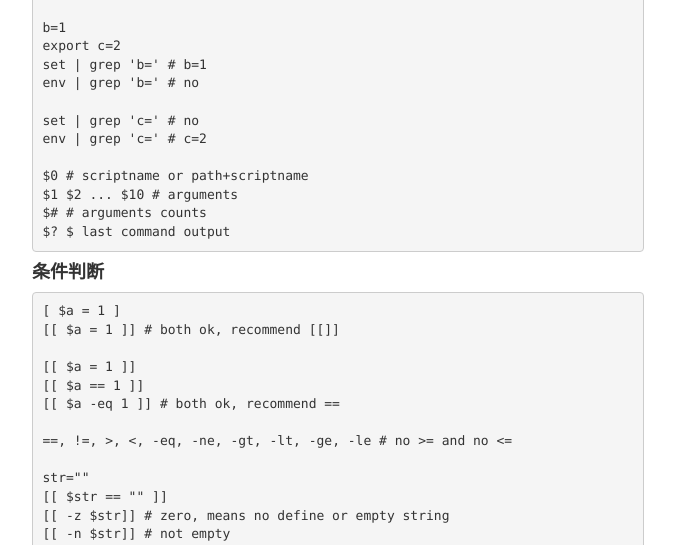
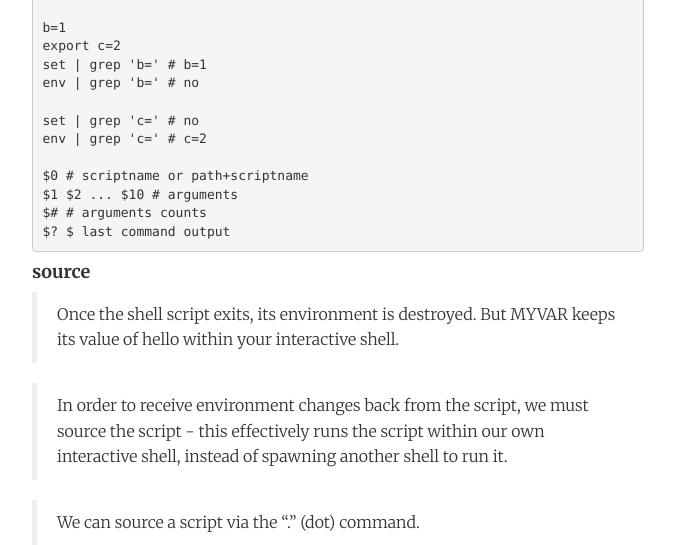
Before and after one commit to FaiChou/faichou.github.io, a Jekyll site: the page built from _posts/2018-06-22-shell.md, in a window 1280 px wide and 1400 px high, scrolled down 792 px. Shown: the top 545 px of the window, without its empty margins (302-977 px from the left). Built offline with Jekyll 4.4.1, drawn with Linux system fonts in a browser that asks for light colours; comment, search, counter and statistics services are not loaded; some of the changed text lies outside the part shown; grey boxes are pictures that could not be loaded.

Commit message:
add source knowledge to shell

````diff
--- a/_posts/2018-06-22-shell.md
+++ b/_posts/2018-06-22-shell.md
@@ -51,6 +51,17 @@ $# # arguments counts
 $? $ last command output
 ```
 
+#### source
+
+> Once the shell script exits, its environment is destroyed. But MYVAR keeps its value of hello within your interactive shell.
+
+> In order to receive environment changes back from the script, we must source the script - this effectively runs the script within our own interactive shell, instead of spawning another shell to run it.
+
+> We can source a script via the "." (dot) command.
+
+<img src="http://o7bkcj7d7.bkt.clouddn.com/markdown/1530929127090.png"
+width="600" />
+
 #### 条件判断
 
 ```bash
@@ -100,8 +111,7 @@ done
 #### pipe
 
 ```bash
-youtube-dl $1 -q -o - | ffmpeg -i - $2 # use pipe(|) send youtube-dl output to
-ffmpeg
+youtube-dl $1 -q -o - | ffmpeg -i - $2 # use pipe(|) send youtube-dl output to ffmpeg
 ```
 
 Pipe is used to pass output to another program or utility.
````
